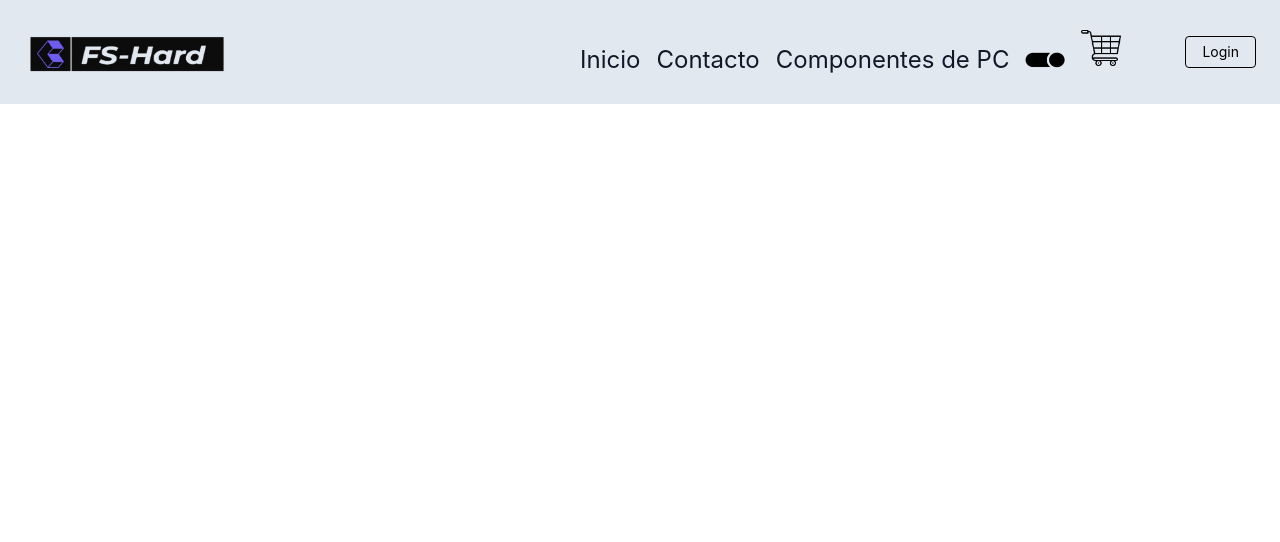
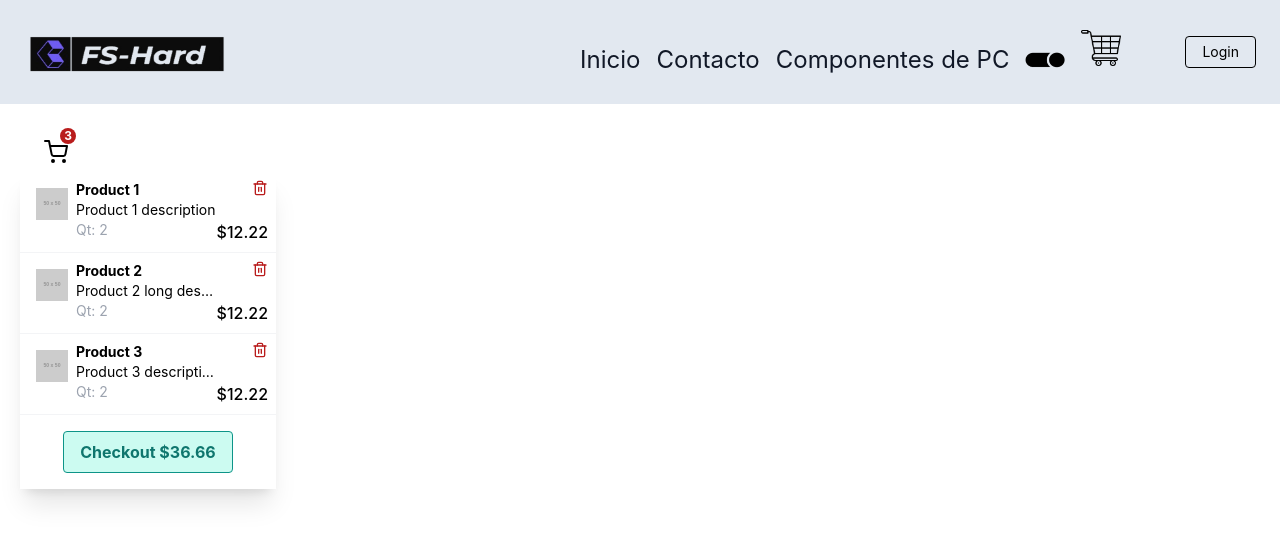
Before and after one commit to Ferreyra-Santiago/FS-Hard, a React (Create React App) app: page /cart in a window 1280 px wide. Shown: the top 542 px of the page. Built offline with nearby package versions, Linux system fonts and the light colour scheme.

Commit message:
entrega de contador / boton

```diff
--- a/src/App.js
+++ b/src/App.js
@@ -7,6 +7,8 @@ import Home from './views/Home/Home';
 import Contact from './views/Contact/Contact';
 import PcGame from "./views/PcGame/PcGame"
 import ItemDetailContainer from './components/ItemDetailContainer/ItemDetailContainer';
+import Cart from './views/Cart/Cart';
+
 
 
 
@@ -21,8 +23,10 @@ function App() {
         <Route path='/' element={<Home/>}/>
         <Route path='/contact' element={<Contact/>}/>
         <Route path='/pcgame' element={<PcGame/>}/>
+        <Route path='/cart' element={<Cart/>}/>
         <Route path='/detail/:id' element={<ItemDetailContainer/>}/>
       </Routes>
+
       </div>
     </div>
 </Router>
--- /dev/null
+++ b/src/CartContex.js
@@ -0,0 +1,16 @@
+import { createContext, } from "react";
+
+
+export const ItemsContext = createContext()
+
+
+const ItemsProvider = () =>{
+
+return(
+    <div>
+        .
+    </div>
+)
+}
+
+export default ItemsProvider;
--- a/src/components/Item/Item.js
+++ b/src/components/Item/Item.js
@@ -3,22 +3,24 @@ import React from 'react'
 const item = ({data}) => {
 
   return (
-        <div className="max-w-2xl m-auto my-2 ">
-
-
-        <div className="bg-white shadow-xl rounded-xl  max-w-sm dark:bg-gray-800 dark:border-gray-700 hover:bg-gray-900">
-          <a href="#/">
-            <img className="rounded-xl p-2 h-96 w-96" src={data.image} alt="product"/>
-              </a>
-            <div className="px-5 pb-5">
-              <a href="#/">
-                <h3 className="text-gray-900 font-bold text-xl tracking-tight dark:text-white">{data.title}</h3>
-              </a>
-              <div className="flex items-center justify-between">
-                <span className="text-lg  text-gray-900 dark:text-white">Price: ${data.price}</span>
-              </div>
-            </div>
+        <div className="max-w-2xl m-auto my-2 shadow-xl">
+          <div class=" bg-gray-100 flex justify-center items-center">
+  <div class="container flex justify-center">
+    <div class="max-w-sm">
+      <div class="bg-white relative  hover:shadow-xl transition duration-500 rounded-lg">
+        <img class="rounded-t-lg h-96 w-auto"  src={data.image} alt="" />
+        <div class="py-6 px-8 rounded-lg bg-white">
+          <h1 class="text-gray-700 font-bold text-2xl mb-3 w-96 hover:text-gray-900 hover:cursor-pointer">{data.title}</h1>
+          <p class="text-gray-700 tracking-wide">{data.category}</p>
+          <button class="mt-6 py-2 px-4 bg-[#6e5cec] text-gray-800 font-bold rounded-lg  hover:shadow-lg transition duration-300">Buy Now</button>
         </div>
+        <div class="absolute top-2 right-2 py-2 px-4 bg-white rounded-lg">
+          <span class="text-md">${data.price}</span>
+        </div>
+      </div>
+    </div>
+  </div>
+</div>
         </div>
   )
 }
--- a/src/components/ItemCount/ItemCount.js
+++ b/src/components/ItemCount/ItemCount.js
@@ -1,6 +1,6 @@
 import React, {useState} from "react"
 
-const ItemCount = ({stock, initial, name}) => {
+const ItemCount = ({stock, initial, name, bolean}) => {
 
     let [counter, setcounter]= useState(initial)
 
@@ -24,8 +24,9 @@ const ItemCount = ({stock, initial, name}) => {
     const onAdd= () =>{
         console.log(`se Agregado ${counter} ${name}`)
         alert(`se Agregado: ${counter} / ${name}`)
+        bolean(false)
     }
-    const agregarCantidad = ()=>{
+ const agregarCantidad = ()=>{
         onAdd(counter)
     }
     return (
@@ -68,7 +69,7 @@ const ItemCount = ({stock, initial, name}) => {
     </button>
     </div>
     <div className="mt-3">
-    <button className="inline-block px-6 py-2.5 bg-blue-600 text-white font-medium text-xs leading-tight uppercase rounded shadow-md hover:bg-blue-700 hover:shadow-lg focus:bg-blue-700 focus:shadow-lg focus:outline-none focus:ring-0 active:bg-blue-800 active:shadow-lg transition duration-150 ease-in-out" onClick={agregarCantidad}>Agregar</button>
+    <button className="inline-block px-6 py-2.5 bg-[#6f5cef] text-white font-medium text-xs leading-tight uppercase rounded shadow-md hover:bg-[#7c42e9] hover:shadow-lg focus:bg-bg-[#6f5cef] focus:shadow-lg focus:outline-none focus:ring-0 active:bg-[#7c42e9] active:shadow-lg transition duration-150 ease-in-out" onClick={agregarCantidad}>Agregar</button>
     </div>
 </div>
 )
--- a/src/components/ItemListContainer/ItemListContainer.js
+++ b/src/components/ItemListContainer/ItemListContainer.js
@@ -1,11 +1,11 @@
 import React from 'react'
 import ItemCount from '../ItemCount/ItemCount'
 
-const ItemListContainer = ({greeting, name }) => {
+const ItemListContainer = ({greeting, name, bolean }) => {
   return (
     <div>
       <h2 className='text-4xl text-center ml-4 underline font-serif'>{greeting}</h2>
-    <ItemCount stock = {10} initial = {0}  name={name}/>
+    <ItemCount stock = {5} initial = {0}  name={name} bolean={bolean}/>
     </div>
     )
 }
--- a/src/components/NavBar/NavBar.js
+++ b/src/components/NavBar/NavBar.js
@@ -31,7 +31,7 @@ const NavBar = () => {
       <img className='h-4 w-10' src={darkMode} alt="darkmode"/>
       </a>
       <a href="#responsive-header" className="block mt-4 lg:inline-block lg:mt-0 text-gray-900 hover:text-black">
-        <CartWidget/>
+        <Link to={"/cart"}><CartWidget/></Link>
       </a>
     </div>
     <div>
--- /dev/null
+++ b/src/views/Cart/Cart.js
@@ -0,0 +1,94 @@
+import React from 'react'
+
+const Cart = () => {
+  return (
+    <div class="p-5">
+    <div class="flex h-64 justify-center">
+        <div class="relative ">
+            <div class="flex flex-row cursor-pointer truncate p-2 px-4  rounded">
+                <div></div>
+                <div class="flex flex-row-reverse ml-2 w-full">
+                    <div slot="icon" class="relative">
+                        <div class="absolute text-xs rounded-full -mt-1 -mr-2 px-1 font-bold top-0 right-0 bg-red-700 text-white">3</div>
+                        <svg xmlns="http://www.w3.org/2000/svg" width="100%" height="100%" fill="none" viewBox="0 0 24 24" stroke="currentColor" stroke-width="2" stroke-linecap="round" stroke-linejoin="round" class="feather feather-shopping-cart w-6 h-6 mt-2">
+                            <circle cx="9" cy="21" r="1"></circle>
+                            <circle cx="20" cy="21" r="1"></circle>
+                            <path d="M1 1h4l2.68 13.39a2 2 0 0 0 2 1.61h9.72a2 2 0 0 0 2-1.61L23 6H6"></path>
+                        </svg>
+                    </div>
+                </div>
+            </div>
+            <div class="absolute w-full  rounded-b border-t-0 z-10">
+                <div class="shadow-xl w-64">
+                    <div class="p-2 flex bg-white hover:bg-gray-100 cursor-pointer border-b border-gray-100" >
+                        <div class="p-2 w-12"><img src="https://dummyimage.com/50x50/bababa/0011ff&amp;text=50x50" alt="img product"/></div>
+                        <div class="flex-auto text-sm w-32">
+                            <div class="font-bold">Product 1</div>
+                            <div class="truncate">Product 1 description</div>
+                            <div class="text-gray-400">Qt: 2</div>
+                        </div>
+                        <div class="flex flex-col w-18 font-medium items-end">
+                            <div class="w-4 h-4 mb-6 hover:bg-red-200 rounded-full cursor-pointer text-red-700">
+                                <svg xmlns="http://www.w3.org/2000/svg" width="100%" height="100%" fill="none" viewBox="0 0 24 24" stroke="currentColor" stroke-width="2" stroke-linecap="round" stroke-linejoin="round" class="feather feather-trash-2 ">
+                                    <polyline points="3 6 5 6 21 6"></polyline>
+                                    <path d="M19 6v14a2 2 0 0 1-2 2H7a2 2 0 0 1-2-2V6m3 0V4a2 2 0 0 1 2-2h4a2 2 0 0 1 2 2v2"></path>
+                                    <line x1="10" y1="11" x2="10" y2="17"></line>
+                                    <line x1="14" y1="11" x2="14" y2="17"></line>
+                                </svg>
+                            </div>
+                            $12.22</div>
+                    </div>
+                    <div class="p-2 flex bg-white hover:bg-gray-100 cursor-pointer border-b border-gray-100" >
+                        <div class="p-2 w-12"><img src="https://dummyimage.com/50x50/bababa/0011ff&amp;text=50x50" alt="img product"/></div>
+                        <div class="flex-auto text-sm w-32">
+                            <div class="font-bold">Product 2</div>
+                            <div class="truncate">Product 2 long description</div>
+                            <div class="text-gray-400">Qt: 2</div>
+                        </div>
+                        <div class="flex flex-col w-18 font-medium items-end">
+                            <div class="w-4 h-4 mb-6 hover:bg-red-200 rounded-full cursor-pointer text-red-700">
+                                <svg xmlns="http://www.w3.org/2000/svg" width="100%" height="100%" fill="none" viewBox="0 0 24 24" stroke="currentColor" stroke-width="2" stroke-linecap="round" stroke-linejoin="round" class="feather feather-trash-2 ">
+                                    <polyline points="3 6 5 6 21 6"></polyline>
+                                    <path d="M19 6v14a2 2 0 0 1-2 2H7a2 2 0 0 1-2-2V6m3 0V4a2 2 0 0 1 2-2h4a2 2 0 0 1 2 2v2"></path>
+                                    <line x1="10" y1="11" x2="10" y2="17"></line>
+                                    <line x1="14" y1="11" x2="14" y2="17"></line>
+                                </svg>
+                            </div>
+                            $12.22</div>
+                    </div>
+                    <div class="p-2 flex bg-white hover:bg-gray-100 cursor-pointer border-b border-gray-100" >
+                        <div class="p-2 w-12"><img src="https://dummyimage.com/50x50/bababa/0011ff&amp;text=50x50" alt="img product"/></div>
+                        <div class="flex-auto text-sm w-32">
+                            <div class="font-bold">Product 3</div>
+                            <div class="truncate">Product 3 description</div>
+                            <div class="text-gray-400">Qt: 2</div>
+                        </div>
+                        <div class="flex flex-col w-18 font-medium items-end">
+                            <div class="w-4 h-4 mb-6 hover:bg-red-200 rounded-full cursor-pointer text-red-700">
+                                <svg xmlns="http://www.w3.org/2000/svg" width="100%" height="100%" fill="none" viewBox="0 0 24 24" stroke="currentColor" stroke-width="2" stroke-linecap="round" stroke-linejoin="round" class="feather feather-trash-2 ">
+                                    <polyline points="3 6 5 6 21 6"></polyline>
+                                    <path d="M19 6v14a2 2 0 0 1-2 2H7a2 2 0 0 1-2-2V6m3 0V4a2 2 0 0 1 2-2h4a2 2 0 0 1 2 2v2"></path>
+                                    <line x1="10" y1="11" x2="10" y2="17"></line>
+                                    <line x1="14" y1="11" x2="14" y2="17"></line>
+                                </svg>
+                            </div>
+                            $12.22</div>
+                    </div>
+                    <div class="p-4 justify-center flex">
+                        <button class="text-base  undefined  hover:scale-110 focus:outline-none flex justify-center px-4 py-2 rounded font-bold cursor-pointer
+        hover:bg-teal-700 hover:text-teal-100
+        bg-teal-100
+        text-teal-700
+        border duration-200 ease-in-out
+        border-teal-600 transition">Checkout $36.66</button>
+                    </div>
+                </div>
+            </div>
+        </div>
+    </div>
+    <div class="h-32"></div>
+</div>
+  )
+}
+
+export default Cart
```
Also changed, not shown: src/components/ItemDetail/ItemDetail.js (+13 -3 lines).
